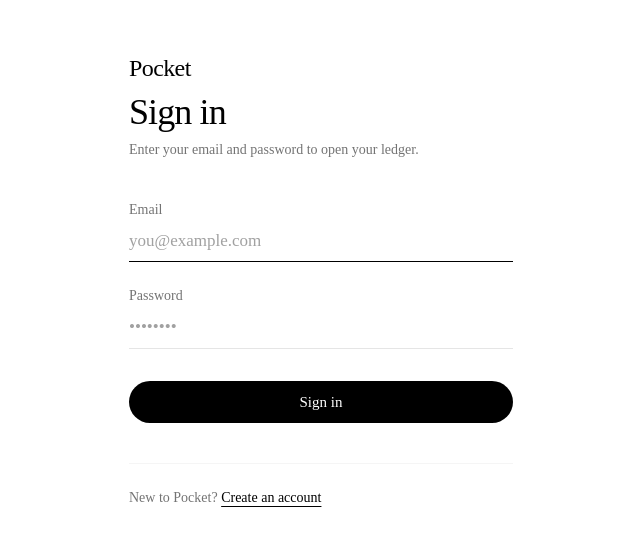
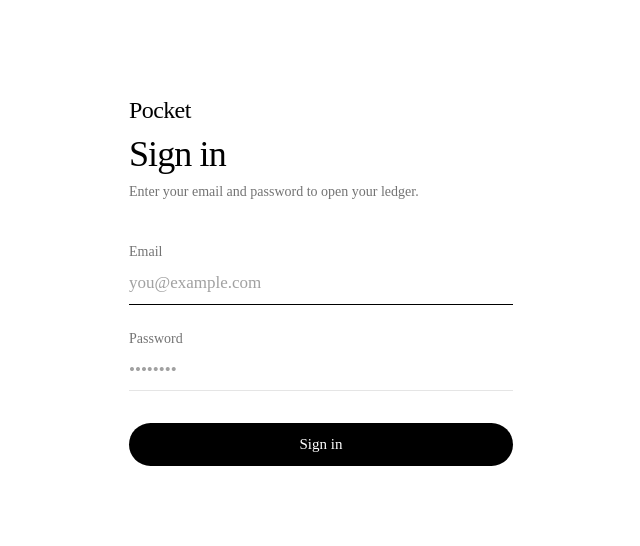
Before and after one commit to muyeed15/Pocket, a Next.js app: page /login in a window 1280 px wide. Shown: the part 120-666 px from the top of the page, without its empty margins (319-959 px from the left). Built offline with nearby package versions, Linux system fonts and the light colour scheme; no server answers.

Commit message:
chore(auth): hide create account link on login page

```diff
--- a/src/components/auth/AuthForm.tsx
+++ b/src/components/auth/AuthForm.tsx
@@ -120,9 +120,8 @@ export function AuthForm({ mode }: AuthFormProps) {
           </div>
         </form>
 
+        {isRegister && (
           <footer className="border-t border-neutral-100 pt-6 text-sm text-neutral-500">
-          {isRegister ? (
-            <>
             Already have an account?{' '}
             <Link
               href="/login"
@@ -130,19 +129,8 @@ export function AuthForm({ mode }: AuthFormProps) {
             >
               Sign in
             </Link>
-            </>
-          ) : (
-            <>
-              New to Pocket?{' '}
-              <Link
-                href="/register"
-                className="text-black underline underline-offset-4 hover:text-neutral-600"
-              >
-                Create an account
-              </Link>
-            </>
+          </footer>
         )}
-        </footer>
     </PageShell>
   );
 }
```
Also changed, not shown: 1 other file (tests, documents, lock files or other folders). Lines whose indentation alone changed are shown as unchanged.
